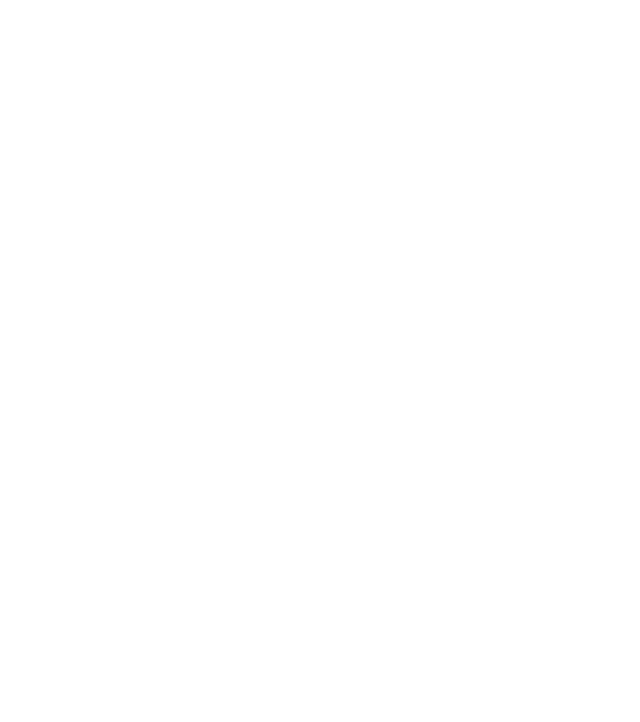
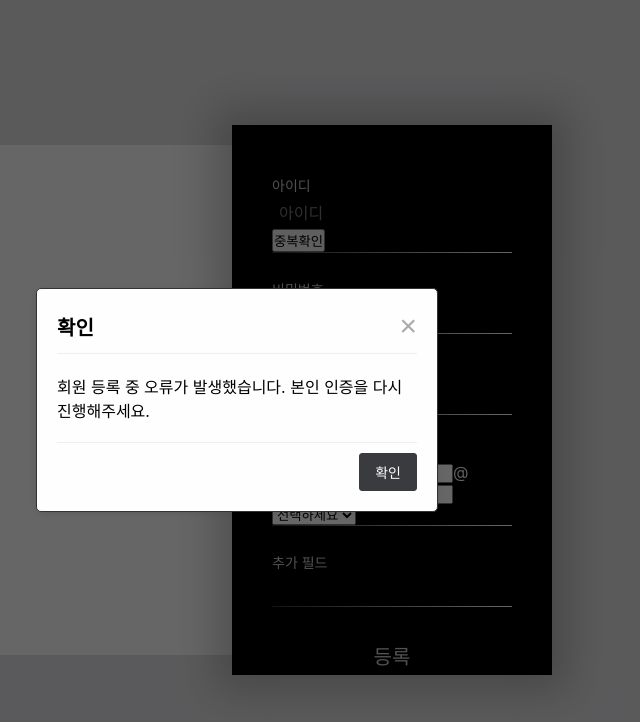
Before and after one commit to juanalee/lucky4market, a React (Create React App) app: page /registerMember in a window 1280 px wide. Before the commit this address led to /preRegister. Shown: the top 722 px of the page, without its empty margins (403-1043 px from the left). Built offline with nearby package versions, Linux system fonts and the light colour scheme; a web font is replaced by a local one.

Commit message:
memberRegister

```diff
--- a/src/components/auth/Register/RegisterForm.jsx
+++ b/src/components/auth/Register/RegisterForm.jsx
@@ -1,4 +1,4 @@
-import React, { useState, useEffect } from 'react';
+import React, { useState, useEffect, useRef } from 'react';
 import { useLocation, useNavigate } from 'react-router-dom';
 import axios from 'axios';
 import styles from '../Login/css/LoginForm.module.css';
@@ -6,49 +6,172 @@
 import registerScss from './css/RegisterFormAddon.module.css';
 import ModalPopup from '../../modalPopup/ModalPopup';
 
-const RegisterForm = () => {
+const RegisterMemberForm = () => {
   const { state } = useLocation();
   const navigate = useNavigate();
 
   const [memberName, setMemberName] = useState(state?.memberName || '');
   const [memberPhoneNo, setMemberPhoneNo] = useState(state?.memberPhoneNo || '');
+  const [shouldNavigate, setShouldNavigate] = useState(false);
+  const [memberId, setMemberId] = useState('');
+  const [memberIdError, setMemberIdError] = useState('');
+  const [isIdChecked, setIsIdChecked] = useState(false);
+  const [memberPasswd, setMemberPasswd] = useState('');
+  const [memberPasswdConfirm, setMemberPasswdConfirm] = useState('');
+  const [passwdError, setPasswdError] = useState('');
+  const [passwdConfirmError, setPasswdConfirmError] = useState('');
+  const [emailId, setEmailId] = useState('');
+  const [emailDomain, setEmailDomain] = useState('');
+  const [emailError, setEmailError] = useState('');
+  const [emailOption, setEmailOption] = useState('');
   const [additionalField, setAdditionalField] = useState('');
   const [error, setError] = useState('');
   const [showModal, setShowModal] = useState(false);
 
   useEffect(() => {
     if (!state?.memberName || !state?.memberPhoneNo) {
-      // Handle missing state, redirect or show an error
-      navigate('/preRegister');
+      setError('회원 등록 중 오류가 발생했습니다. 본인 인증을 다시 진행해주세요.');
+      setShowModal(true);
+      setShouldNavigate(true);
     }
-  }, [state, navigate]);
+  }, [state]);
+
+  const handleMemberIdChange = (e) => {
+    const value = e.target.value;
+    setMemberId(value);
+    setIsIdChecked(false);
+    if (!value.trim()) {
+      setMemberIdError('아이디를 입력해주세요');
+    } else {
+      setMemberIdError('');
+    }
+  };
+
+  const handlePasswdChange = (e) => {
+    const value = e.target.value;
+    setMemberPasswd(value);
+    if (!value.trim() || value.length < 8 || !/[A-Za-z]/.test(value) || !/\d/.test(value)) {
+      setPasswdError('비밀번호는 다음 조건을 만족해야 합니다: 8자리 이상 /영문자, 숫자 혼합');
+    } else {
+      setPasswdError('');
+    }
+  };
+
+  const handlePasswdConfirmChange = (e) => {
+    const value = e.target.value;
+    setMemberPasswdConfirm(value);
+    if (value !== memberPasswd) {
+      setPasswdConfirmError('비밀번호가 일치하지 않습니다');
+    } else {
+      setPasswdConfirmError('');
+    }
+  };
+
+  const handleEmailIdChange = (e) => {
+    setEmailId(e.target.value);
+  };
+
+  const handleEmailDomainChange = (e) => {
+    const value = e.target.value;
+    setEmailDomain(value);
+    if (emailOption === "직접 입력" && !value.includes('.')) {
+      setEmailError('도메인 이름이 올바른지 확인해주세요');
+    } else {
+      setEmailError('');
+    }
+  };
+
+  const handleEmailChange = (e) => {
+    const value = e.target.value;
+    setEmailOption(value);
+    if (value === "직접 입력") {
+      setEmailDomain('');
+    } else {
+      setEmailDomain(value);
+    }
+  };
 
   const handleAdditionalFieldChange = (e) => {
     setAdditionalField(e.target.value);
   };
 
-  const handleSubmit = async (e) => {
+  const checkDuplicateMemberId = async () => {
+    if (!memberId.trim()) {
+      setMemberIdError('아이디를 입력해 주세요');
+      return;
+    }
+
+    try {
+      const response = await axios.post('http://localhost:9999/api/auth/checkMemberId', {
+        memberId
+      });
+
+      if (response.data.exists) {
+        setMemberIdError('이미 가입된 아이디입니다');
+        setIsIdChecked(false);
+      } else {
+        setMemberIdError('사용 가능한 아이디입니다');
+        setIsIdChecked(true);
+      }
+    } catch (error) {
+      console.log('아이디 중복 확인 오류:', error);
+      setMemberIdError('알 수 없는 오류가 발생했습니다');
+      setIsIdChecked(false);
+    }
+  };
+
+  const handleRegister = async (e) => {
     e.preventDefault();
+
+    if (!memberId.trim()) {
+      setMemberIdError('아이디를 입력해주세요');
+    }
+    if (!isIdChecked) {
+      setMemberIdError('아이디 중복 확인을 해주세요');
+    }
+    if (!memberPasswd.trim() || memberPasswd.length < 8 || !/[A-Za-z]/.test(memberPasswd) || !/\d/.test(memberPasswd)) {
+      setPasswdError('비밀번호는 다음 조건을 만족해야 합니다: 8자리 이상 /영문자, 숫자 혼합');
+    }
+    if (memberPasswd !== memberPasswdConfirm) {
+      setPasswdConfirmError('비밀번호가 일치하지 않습니다');
+    }
+    if (!emailId.trim() || !emailDomain.trim()) {
+      setEmailError('이메일을 입력해 주세요');
+    } else if (emailOption === "직접 입력" && !emailDomain.includes('.')) {
+      setEmailError('도메인 이름이 올바른지 확인해주세요');
+    }
+
+    if (memberIdError || passwdError || passwdConfirmError || emailError) {
+      return;
+    }
+
+    const memberEmail = `${emailId}@${emailDomain}`;
+
     try {
       const response = await axios.post('http://localhost:9999/api/auth/registerMember', {
+        memberId,
+        memberPasswd,
+        memberEmail,
         memberName,
         memberPhoneNo,
         additionalField
       });
 
       if (response.status === 200) {
-        console.log('회원 등록 성공');
-        // Handle successful registration
+        navigate('/success');
       }
     } catch (error) {
       console.log('회원 등록 오류:', error);
-      setError('회원 등록 중 오류가 발생했습니다');
+      setError('알 수 없는 오류가 발생했습니다');
       setShowModal(true);
     }
   };
 
   const closeModal = () => {
     setShowModal(false);
+    if (shouldNavigate) {
+      navigate('/register');
+    }
   };
 
   return (
@@ -59,7 +182,102 @@
         </div>
         <div className={registerStyles.registerFormRight}>
           <div className={registerStyles.registerFormInput}>
-            <form onSubmit={handleSubmit}>
+            <form onSubmit={handleRegister}>
+              <div className={registerStyles.registerFormInputBox}>
+                <label htmlFor="memberId">아이디</label>
+                <div className={registerStyles.registerFormInputWithButton}>
+                  <input
+                    className={registerStyles.registerFormInputField}
+                    type="text"
+                    id="memberId"
+                    value={memberId}
+                    onChange={handleMemberIdChange}
+                    onBlur={() => {
+                      if (!isIdChecked) setMemberIdError('아이디 중복 확인을 해주세요');
+                    }}
+                    required
+                    placeholder="아이디"
+                  />
+                  <button
+                    type="button"
+                    className={registerStyles.checkButton}
+                    onClick={checkDuplicateMemberId}
+                  >
+                    중복확인
+                  </button>
+                </div>
+              </div>
+              <p className={`${registerStyles.registerFormErrorText} ${memberIdError ? registerStyles.visible : ''}`}
+                style={{ visibility: memberIdError ? 'visible' : 'hidden' }}>
+                {memberIdError || ' '}
+              </p>
+              <div className={registerStyles.registerFormInputBox}>
+                <label htmlFor="memberPasswd">비밀번호</label>
+                <input
+                  className={registerStyles.registerFormInputField}
+                  type="password"
+                  id="memberPasswd"
+                  value={memberPasswd}
+                  onChange={handlePasswdChange}
+                  required
+                  placeholder="비밀번호"
+                />
+              </div>
+              <p className={`${registerStyles.registerFormErrorText} ${passwdError ? registerStyles.visible : ''}`}
+                style={{ visibility: passwdError ? 'visible' : 'hidden' }}>
+                {passwdError || ' '}
+              </p>
+              <div className={registerStyles.registerFormInputBox}>
+                <label htmlFor="memberPasswdConfirm">비밀번호 확인</label>
+                <input
+                  className={registerStyles.registerFormInputField}
+                  type="password"
+                  id="memberPasswdConfirm"
+                  value={memberPasswdConfirm}
+                  onChange={handlePasswdConfirmChange}
+                  required
+                  placeholder="비밀번호 확인"
+                />
+              </div>
+              <p className={`${registerStyles.registerFormErrorText} ${passwdConfirmError ? registerStyles.visible : ''}`}
+                style={{ visibility: passwdConfirmError ? 'visible' : 'hidden' }}>
+                {passwdConfirmError || ' '}
+              </p>
+              <div className={registerStyles.registerFormInputBox}>
+                <label htmlFor="email">이메일</label>
+                <div className={styles.my_info_content}>
+                  <input
+                    className={styles.my_info_email_item}
+                    type="text"
+                    name="email"
+                    value={emailId}
+                    onChange={handleEmailIdChange}
+                    required
+                    placeholder="이메일 아이디"
+                  />@
+                  <input
+                    className={styles.my_info_email_item}
+                    type="text"
+                    name="email_domain"
+                    value={emailDomain}
+                    onChange={handleEmailDomainChange}
+                    readOnly={emailOption !== "직접 입력"}
+                    required
+                  />
+                  <select className={styles.my_info_select_email} onChange={handleEmailChange}>
+                    <option value="">선택하세요</option>
+                    <option value="naver.com">naver.com</option>
+                    <option value="daum.net">daum.net</option>
+                    <option value="gmail.com">gmail.com</option>
+                    <option value="nate.com">nate.com</option>
+                    <option value="직접 입력">직접 입력</option>
+                  </select>
+                </div>
+              </div>
+              <p className={`${registerStyles.registerFormErrorText} ${emailError ? registerStyles.visible : ''}`}
+                style={{ visibility: emailError ? 'visible' : 'hidden' }}>
+                {emailError || ' '}
+              </p>
               <div className={registerStyles.registerFormInputBox}>
                 <label htmlFor="additionalField">추가 필드</label>
                 <input
@@ -96,4 +314,4 @@
   );
 };
 
-export default RegisterForm;
+export default RegisterMemberForm;
```
